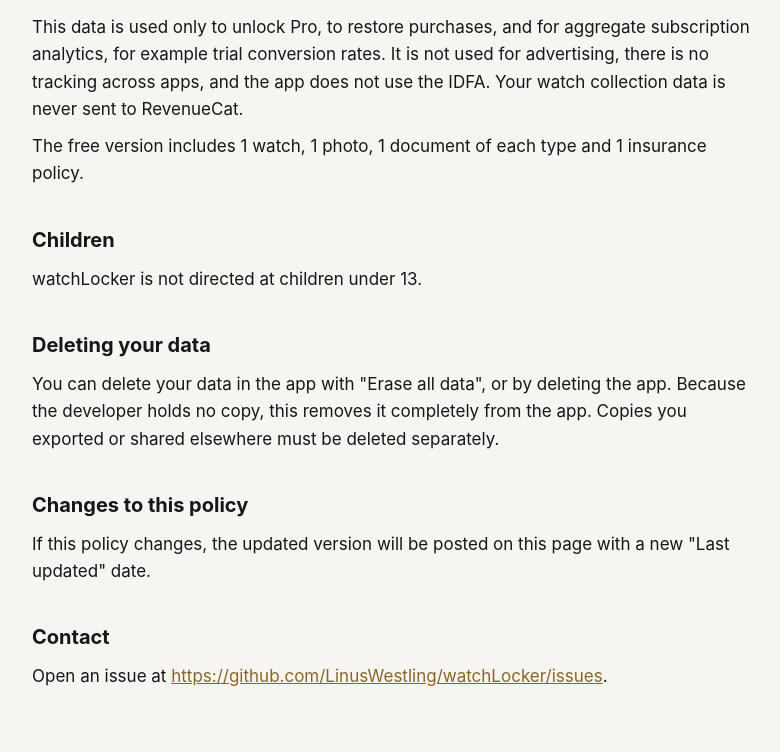
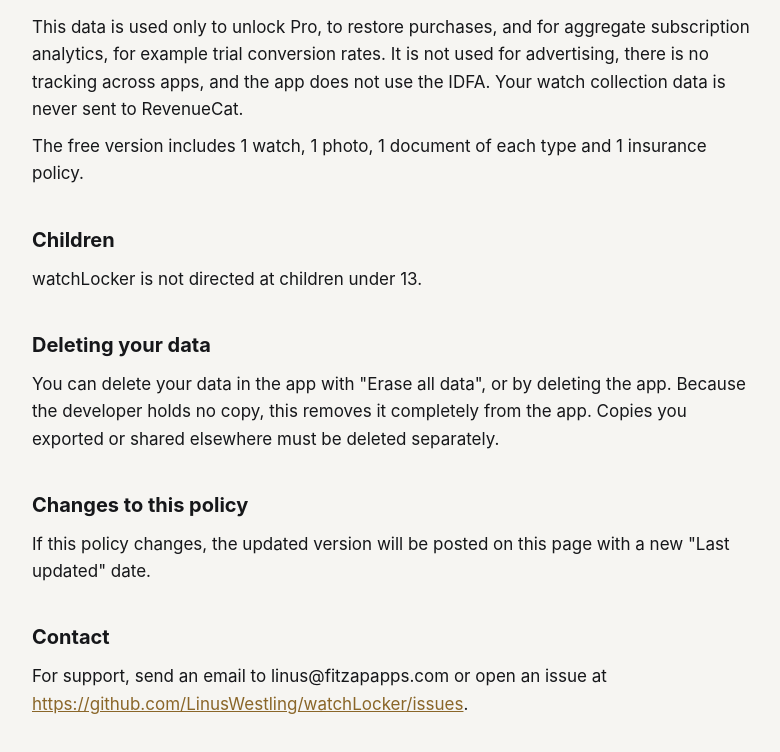
Before and after one commit to LinusWestling/watchLocker, a plain HTML site: page privacy.html in a window 1280 px wide. Shown: the part 1899-2651 px from the top of the page, without its empty margins (248-1028 px from the left). Drawn offline with Linux system fonts and the light colour scheme.

Commit message:
Modify contact details in privacy.html
Updated contact information for support in privacy policy.

```diff
--- a/privacy.html
+++ b/privacy.html
@@ -44,5 +44,5 @@
 <h2>Changes to this policy</h2>
 <p>If this policy changes, the updated version will be posted on this page with a new "Last updated" date.</p>
 <h2>Contact</h2>
-<p>Open an issue at <a href="https://github.com/LinusWestling/watchLocker/issues">https://github.com/LinusWestling/watchLocker/issues</a>.</p>
+<p>For support, send an email to linus@fitzapapps.com or open an issue at <a href="https://github.com/LinusWestling/watchLocker/issues">https://github.com/LinusWestling/watchLocker/issues</a>.</p>
 </main></body></html>
```
